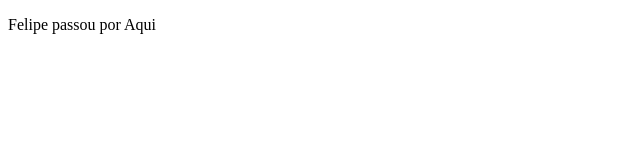
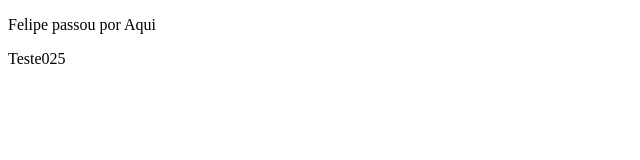
Before and after one commit to felipewiertz/AulaGit, a plain HTML site: page index.html in a window 1280 px wide. Shown: the full height of the page, 0-640 px from the left. Drawn offline with Linux system fonts and the light colour scheme.

Commit message:
passagem2

```diff
--- a/index.html
+++ b/index.html
@@ -8,5 +8,6 @@
 </head>
 <body>
     <p>Felipe passou por Aqui</p>
+    <p>Teste025</p>
 </body>
 </html>
```
